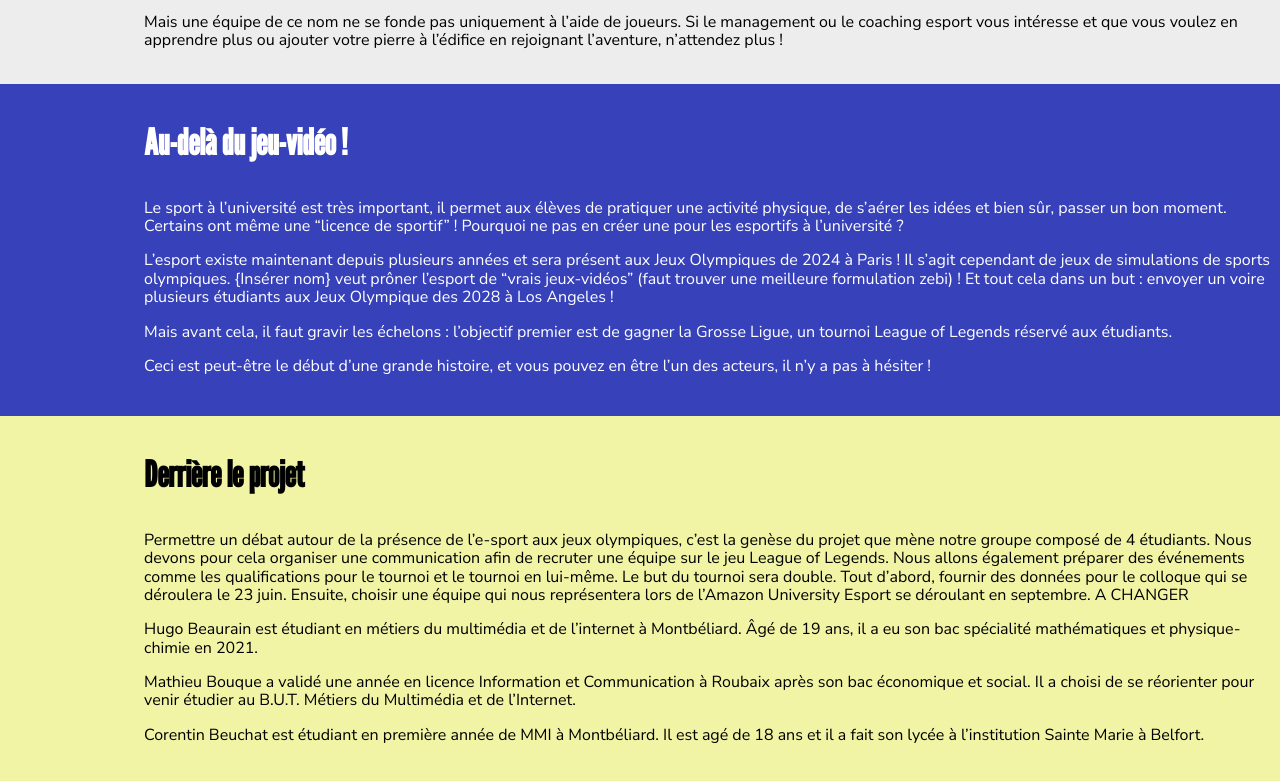
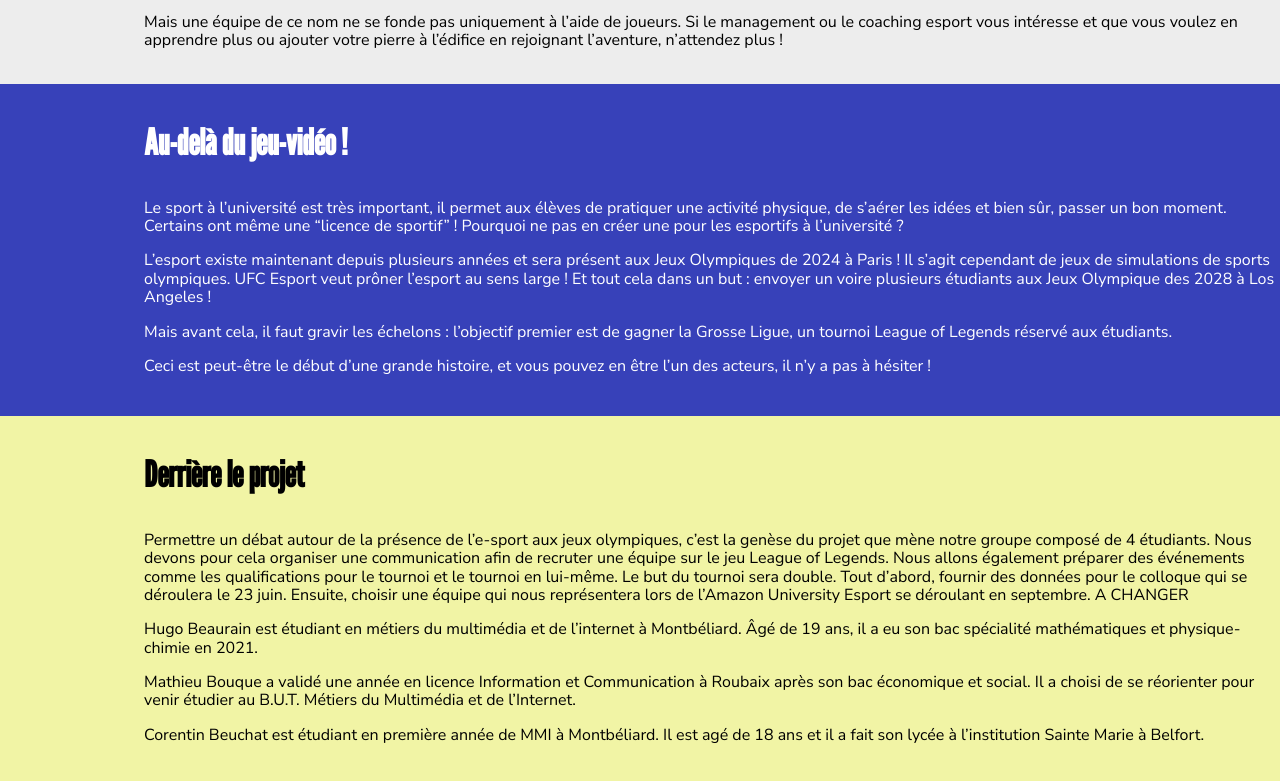
Before and after one commit to Beaurain-Hugo/integration, a plain HTML site: page index.html in a window 1280 px wide. Shown: the part 1599-2380 px from the top of the page. Drawn offline with nearby package versions, Linux system fonts and the light colour scheme.

Commit message:
Correction texte

```diff
--- a/index.html
+++ b/index.html
@@ -100,7 +100,7 @@
             <div class="page__jv">
                 <h3 class="page__jv--title">Au-delà du jeu-vidéo !</h3>
                 <p class="page__jv--para">Le sport à l’université est très important, il permet aux élèves de pratiquer une activité physique, de s’aérer les idées et bien sûr, passer un bon moment. Certains ont même une “licence de sportif” ! Pourquoi ne pas en créer une pour les esportifs à l’université ?</p>
-                <p class="page__jv--para">L’esport existe maintenant depuis plusieurs années et sera présent aux Jeux Olympiques de 2024 à Paris ! Il s’agit cependant de jeux de simulations de sports olympiques. {Insérer nom} veut prôner l’esport de “vrais jeux-vidéos” (faut trouver une meilleure formulation zebi) ! Et tout cela dans un but : envoyer un voire plusieurs étudiants aux Jeux Olympique des 2028 à Los Angeles !</p>
+                <p class="page__jv--para">L’esport existe maintenant depuis plusieurs années et sera présent aux Jeux Olympiques de 2024 à Paris ! Il s’agit cependant de jeux de simulations de sports olympiques. UFC Esport veut prôner l’esport au sens large ! Et tout cela dans un but : envoyer un voire plusieurs étudiants aux Jeux Olympique des 2028 à Los Angeles !</p>
                 <p class="page__jv--para">Mais avant cela, il faut gravir les échelons : l’objectif premier est de gagner la Grosse Ligue, un tournoi League of Legends réservé aux étudiants.</p>
                 <p class="page__jv--para">Ceci est peut-être le début d’une grande histoire, et vous pouvez en être l’un des acteurs, il n’y a pas à hésiter !</p>
             </div>
```
